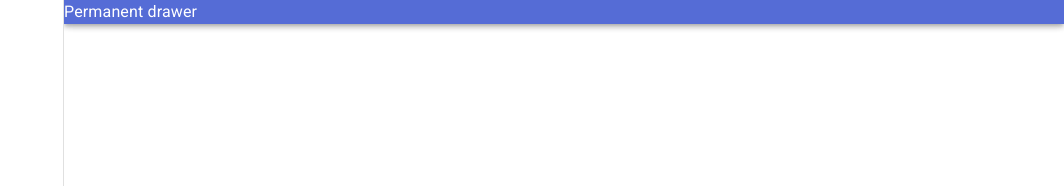
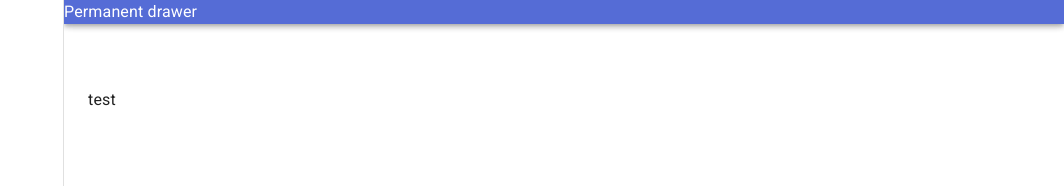
Before and after one commit to miveh/reactJS-dashboard, a React (Vite) app: page / in a window 1280 px wide. Shown: the top 186 px of the page, without its empty margins (216-1280 px from the left). Built offline with nearby package versions, Linux system fonts and the light colour scheme.

Commit message:
create dashboard layout

```diff
--- a/src/App.jsx
+++ b/src/App.jsx
@@ -5,7 +5,7 @@ import { DashboardLayout } from "./components";
 function App() {
   return (
     <>
-      <DashboardLayout />
+      <DashboardLayout>test</DashboardLayout>
     </>
   );
 }
```
